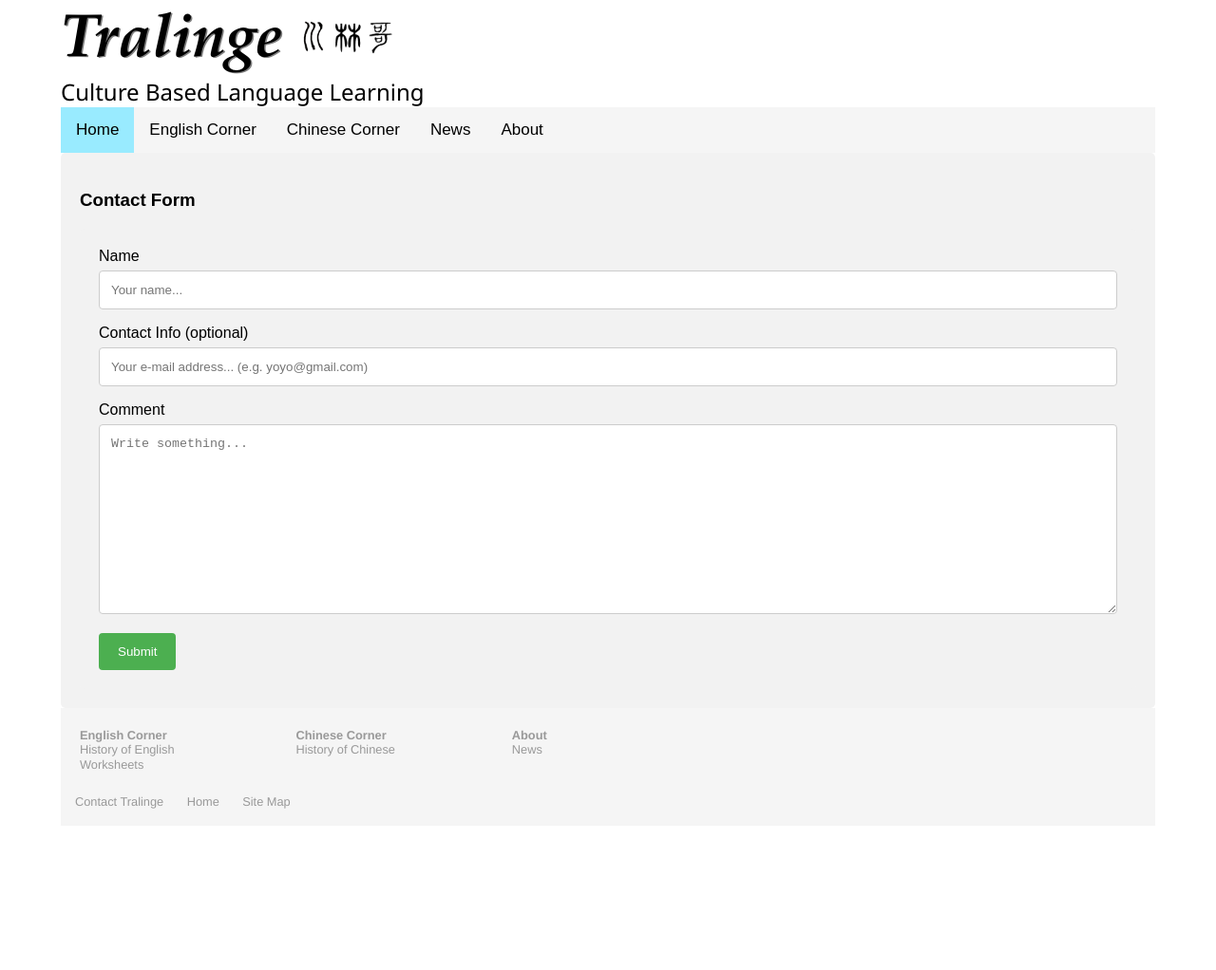
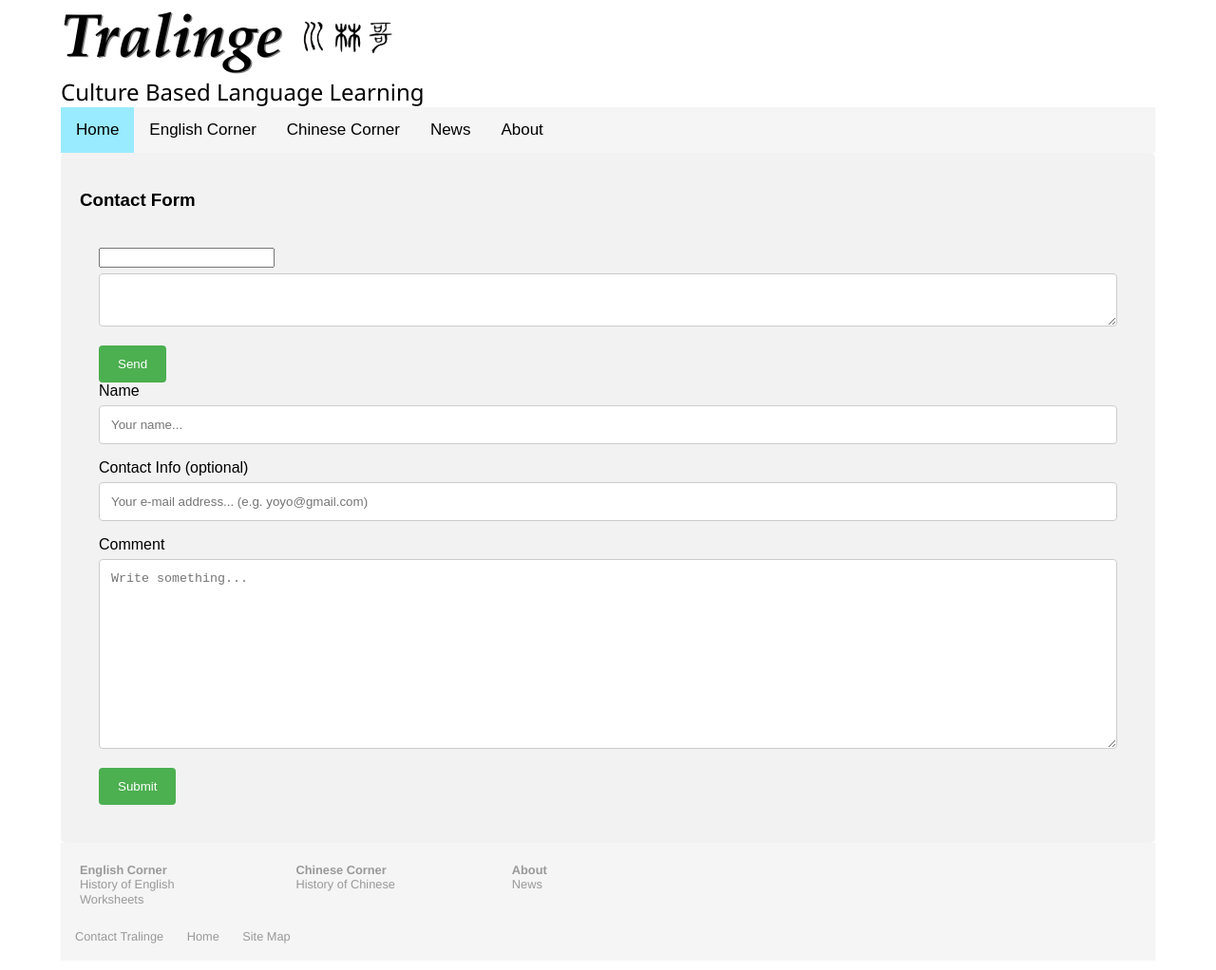
Before and after one commit to Tralinge/tralinge.github.io, a Jekyll site: the page built from contact.html, in a window 1280 px wide. Shown: the whole page at 95% size. Built offline with Jekyll 4.4.1, drawn with Linux system fonts in a browser that asks for light colours; before the commit the page ends 900 px from its top, so only the background shows below that.

Commit message:
Update contact.html

```diff
--- a/contact.html
+++ b/contact.html
@@ -42,13 +42,12 @@
   <h3>Contact Form</h3>
 
   <div class="container">
-    <form action="/action_page.php">
+    <form action="http://formspree.io/tralinge@gmail.com"><input type="email" name="_replyto"><textarea   name="body"></textarea><input type="submit" value="Send"></form>
       <label for="fname">Name</label>
       <input type="text" id="fname" name="firstname" placeholder="Your name...">
 
       <label for="contact">Contact Info (optional)</label>
       <input type="text" id="contact" name="contact" placeholder="Your e-mail address... (e.g. yoyo@gmail.com)">
-
 
       <label for="subject">Comment</label>
       <textarea id="subject" name="subject" placeholder="Write something..." style="height:200px"></textarea>
```
